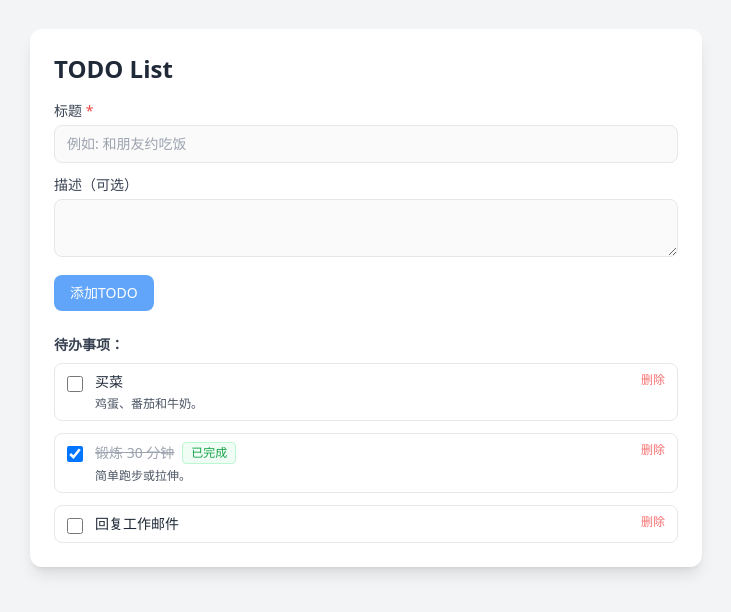
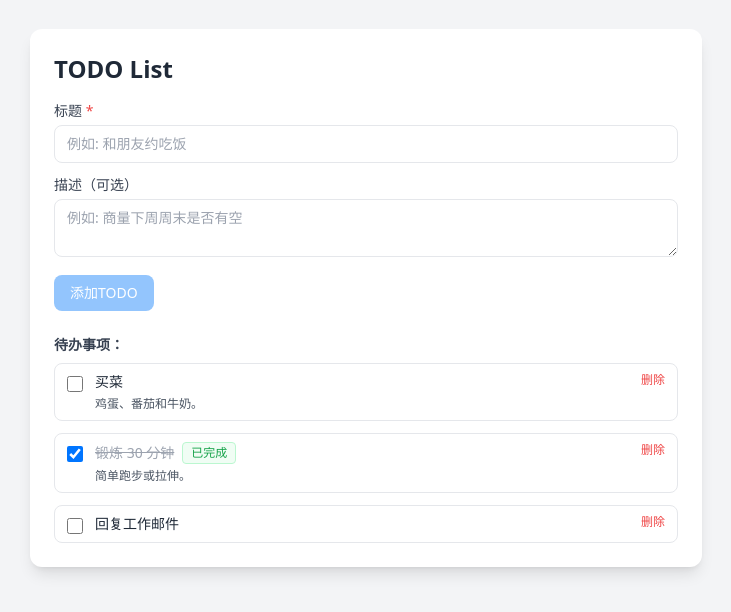
Before and after one commit to Jocelyn0830/TODO-application, a React (Create React App) app in the folder frontend/: page / in a window 1280 px wide. Shown: the part 102-714 px from the top of the page, without its empty margins (274-1005 px from the left). Built offline with nearby package versions, Linux system fonts and the light colour scheme.

Commit message:
interactive implementation

```diff
--- a/frontend/src/App.js
+++ b/frontend/src/App.js
@@ -1,4 +1,8 @@
-const exampleTodos = [
+// TODO: maybe improve sorting
+
+import { useState } from "react";
+
+const initialTodos = [
   {
     id: 1,
     title: "买菜",
@@ -19,26 +23,77 @@ const exampleTodos = [
   },
 ];
 
+function App() {
+  // ------------------------
+  // State 管理
+  // ------------------------
+  const [todos, setTodos] = useState(initialTodos);
+  const [title, setTitle] = useState("");
+  const [description, setDescription] = useState("");
 
-function App() {
+  // TODO 排序
+  const sortTodos = (list) => {
+  return [...list].sort((a, b) => Number(a.completed) - Number(b.completed));
+  };
+
+
+  // 添加 TODO
+  const handleAddTodo = (e) => {
+    e.preventDefault();
+    if (!title.trim()) return;
+
+    const newTodo = {
+      id: Date.now(),
+      title,
+      description,
+      completed: false,
+    };
+
+    setTodos(sortTodos([newTodo, ...todos]));
+    setTitle("");
+    setDescription("");
+  };
+
+  // 切换完成状态
+  const toggleCompleted = (id) => {
+    setTodos(
+      sortTodos(
+        todos.map((todo) =>
+          todo.id === id ? { ...todo, completed: !todo.completed } : todo
+        )
+      )
+    );
+  };
+
+  // 删除 TODO
+  const deleteTodo = (id) => {
+    setTodos(sortTodos(todos.filter((todo) => todo.id !== id)));
+  };
+
+  // ------------------------
+  // UI 渲染
+  // ------------------------
   return (
     <div className="min-h-screen bg-gray-100 flex items-center justify-center">
       <div className="w-full max-w-2xl mx-auto p-6 bg-white rounded-xl shadow-lg">
+
         {/* 标题 */}
         <h1 className="text-2xl font-bold mb-4 text-gray-800">
           TODO List
         </h1>
 
         {/* 表单区域 */}
-        <form className="mb-6 space-y-3">
+        <form onSubmit={handleAddTodo} className="mb-6 space-y-3">
           <div>
             <label className="block text-sm font-medium text-gray-700 mb-1">
               标题 <span className="text-red-500">*</span>
             </label>
             <input
-              className="w-full border rounded-lg px-3 py-2 text-sm focus:outline-none focus:ring-2 focus:ring-blue-500"
+              className="w-full border rounded-lg px-3 py-2 text-sm
+                         focus:outline-none focus:ring-2 focus:ring-blue-500"
               placeholder="例如: 和朋友约吃饭"
-              disabled
+              value={title}
+              onChange={(e) => setTitle(e.target.value)}
             />
           </div>
 
@@ -47,17 +102,24 @@ function App() {
               描述（可选）
             </label>
             <textarea
-              className="w-full border rounded-lg px-3 py-2 text-sm focus:outline-none focus:ring-2 focus:ring-blue-500"
-              placeholder=""
+              className="w-full border rounded-lg px-3 py-2 text-sm
+                         focus:outline-none focus:ring-2 focus:ring-blue-500"
+              placeholder="例如: 商量下周周末是否有空"
               rows={2}
-              disabled
+              value={description}
+              onChange={(e) => setDescription(e.target.value)}
             />
           </div>
 
           <button
             type="submit"
-            className="inline-flex items-center px-4 py-2 bg-blue-400 text-white text-sm font-medium rounded-lg cursor-not-allowed"
-            disabled
+            className={
+              "inline-flex items-center px-4 py-2 text-white text-sm font-medium rounded-lg " +
+              (title.trim()
+                ? "bg-blue-600 hover:bg-blue-700"
+                : "bg-blue-300 cursor-not-allowed")
+            }
+            disabled={!title.trim()}
           >
             添加TODO
           </button>
@@ -67,8 +129,9 @@ function App() {
         <h2 className="text-sm font-semibold text-gray-700 mb-2">
           待办事项：
         </h2>
+
         <ul className="space-y-3">
-          {exampleTodos.map((todo) => (
+          {todos.map((todo) => (
             <li
               key={todo.id}
               className="flex items-start justify-between border rounded-lg px-3 py-2"
@@ -77,9 +140,10 @@ function App() {
                 <input
                   type="checkbox"
                   checked={todo.completed}
-                  onChange={() => {}}
+                  onChange={() => toggleCompleted(todo.id)}
                   className="mt-1 h-4 w-4 text-blue-600 border-gray-300 rounded"
                 />
+
                 <div>
                   <div className="flex items-center space-x-2">
                     <span
@@ -93,11 +157,13 @@ function App() {
                       {todo.title}
                     </span>
                     {todo.completed && (
-                      <span className="text-xs text-green-600 bg-green-50 border border-green-200 rounded px-2 py-0.5">
+                      <span className="text-xs text-green-600 bg-green-50
+                                       border border-green-200 rounded px-2 py-0.5">
                         已完成
                       </span>
                     )}
                   </div>
+
                   {todo.description && (
                     <p className="text-xs text-gray-600 mt-1">
                       {todo.description}
@@ -108,14 +174,15 @@ function App() {
 
               <button
                 type="button"
-                className="text-xs text-red-400 cursor-not-allowed"
-                disabled
+                onClick={() => deleteTodo(todo.id)}
+                className="text-xs text-red-500 hover:text-red-700"
               >
                 删除
               </button>
             </li>
           ))}
         </ul>
+
       </div>
     </div>
   );
```
